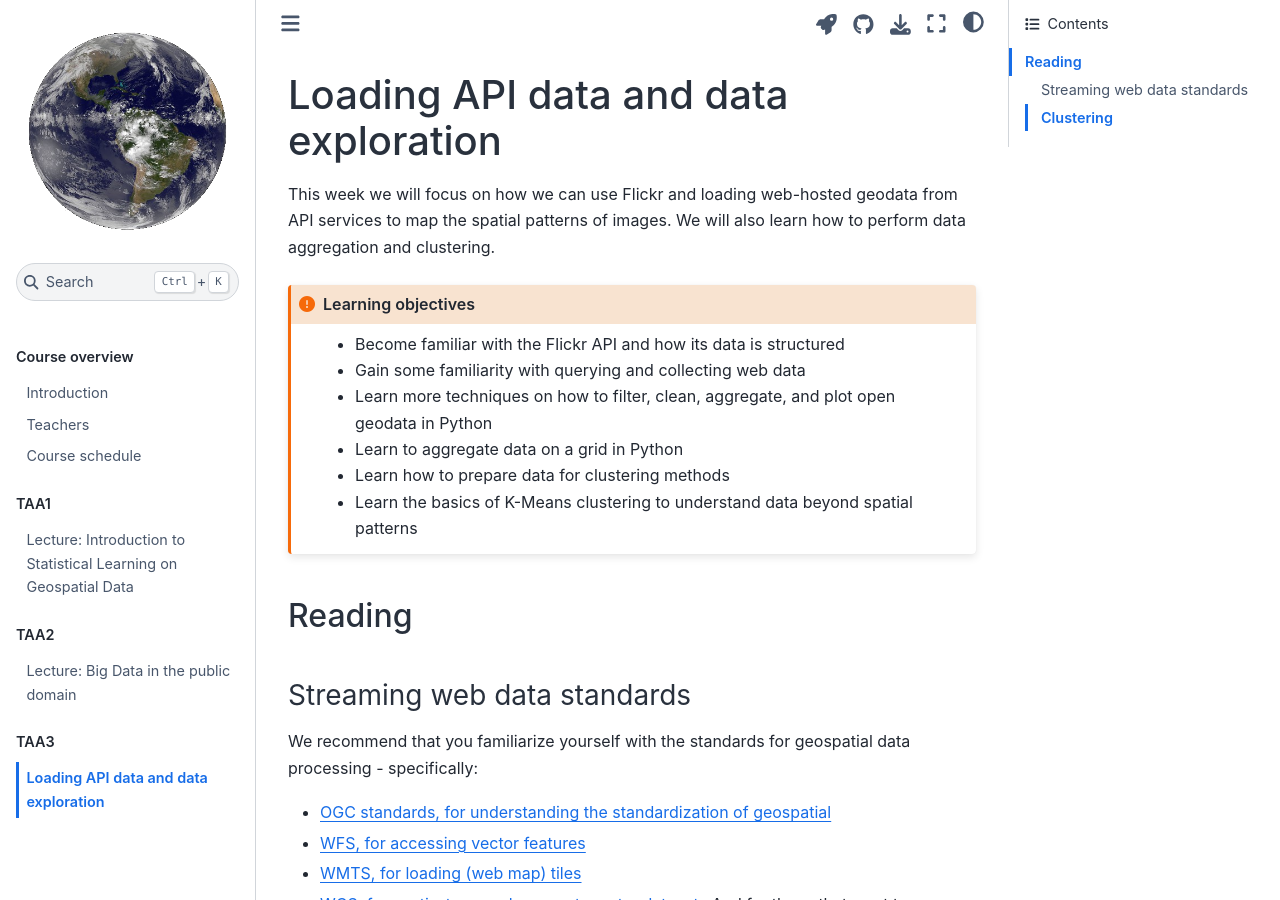
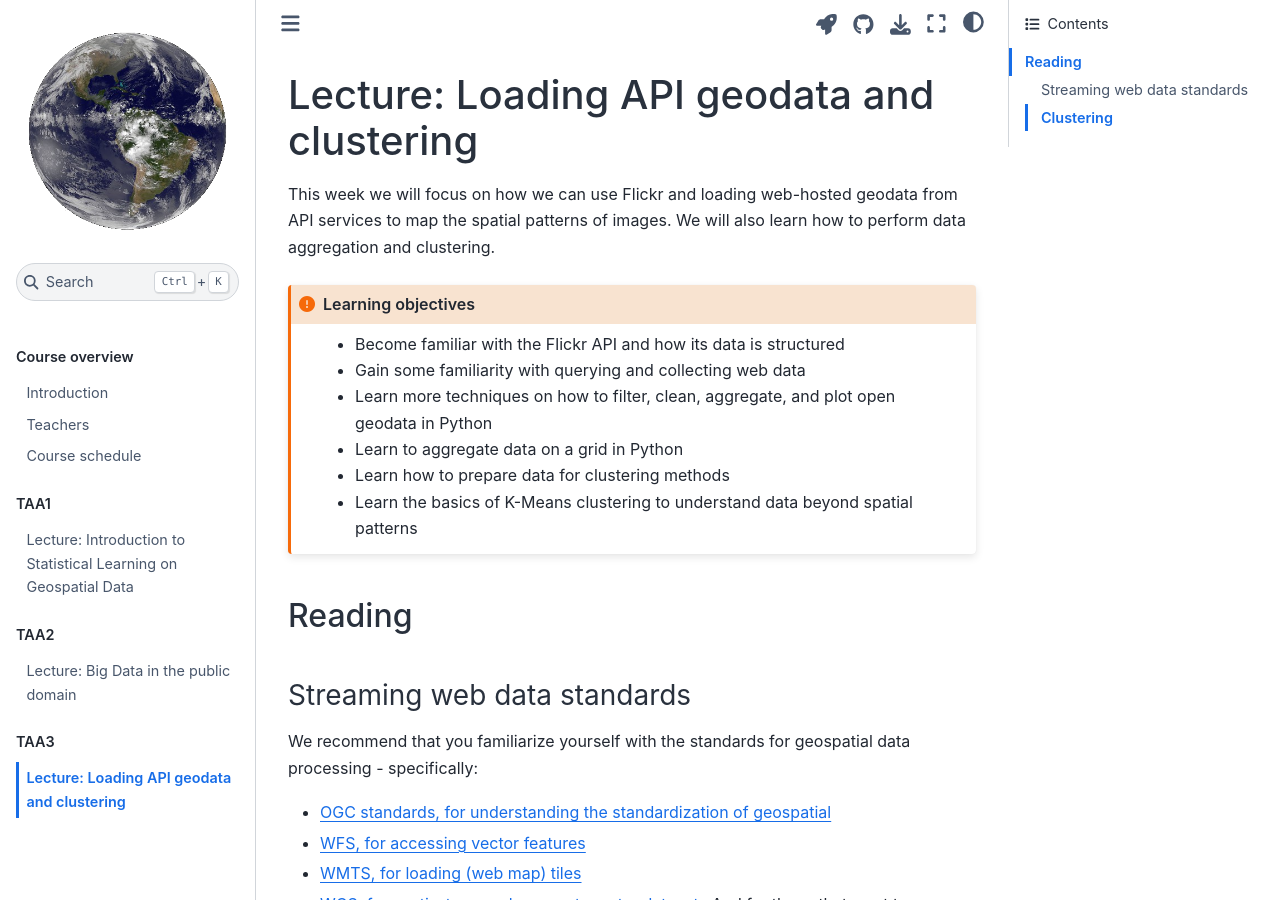
Before and after one commit to VU-IVM/UNIGIS_ProgrammingGIS, a Jupyter Book: the page built from TAA3/lecture.md, in a window 1280 px wide and 900 px high. Built offline with Jupyter Book 1.0.4 settings and Sphinx 7.4.7 and the Sphinx Book theme 1.1.4, drawn with Linux system fonts in a browser that asks for light colours; pages that are not in the unit, such as notebooks, are missing from menus.

Commit message:
forgot lecture prefix on title...

```diff
--- a/TAA3/lecture.md
+++ b/TAA3/lecture.md
@@ -13,7 +13,7 @@ kernelspec:
   name: python3
 ---
 
-# Loading API data and data exploration
+# Lecture: Loading API geodata and clustering
 
 This week we will focus on how we can use Flickr and loading web-hosted geodata from API services to map the spatial patterns of images. We will also learn how to perform data aggregation and clustering.
 
```
